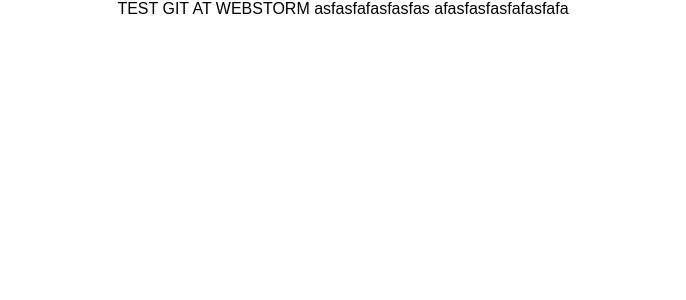
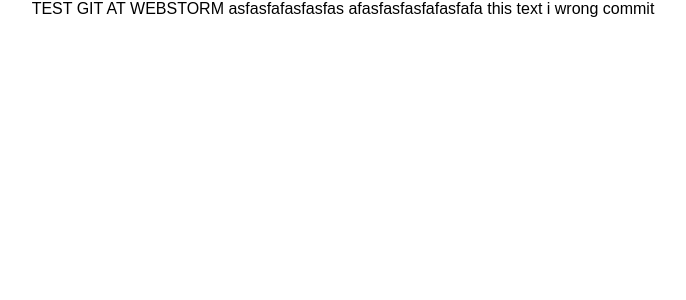
Before and after one commit to Fenricage/WebStormGit, a React (Create React App) app: page / in a window 1280 px wide. Shown: the top 300 px of the page, without its empty margins (297-983 px from the left). Built offline with nearby package versions, Linux system fonts and the light colour scheme.

Commit message:
wrong commit

```diff
--- a/src/App.js
+++ b/src/App.js
@@ -9,6 +9,7 @@
         TEST GIT AT WEBSTORM
           asfasfafasfasfas
         afasfasfasfafasfafa
+          this text i wrong commit
       </div>
     );
   }
```
Also changed, not shown: 1 other file (tests, documents, lock files or other folders).
